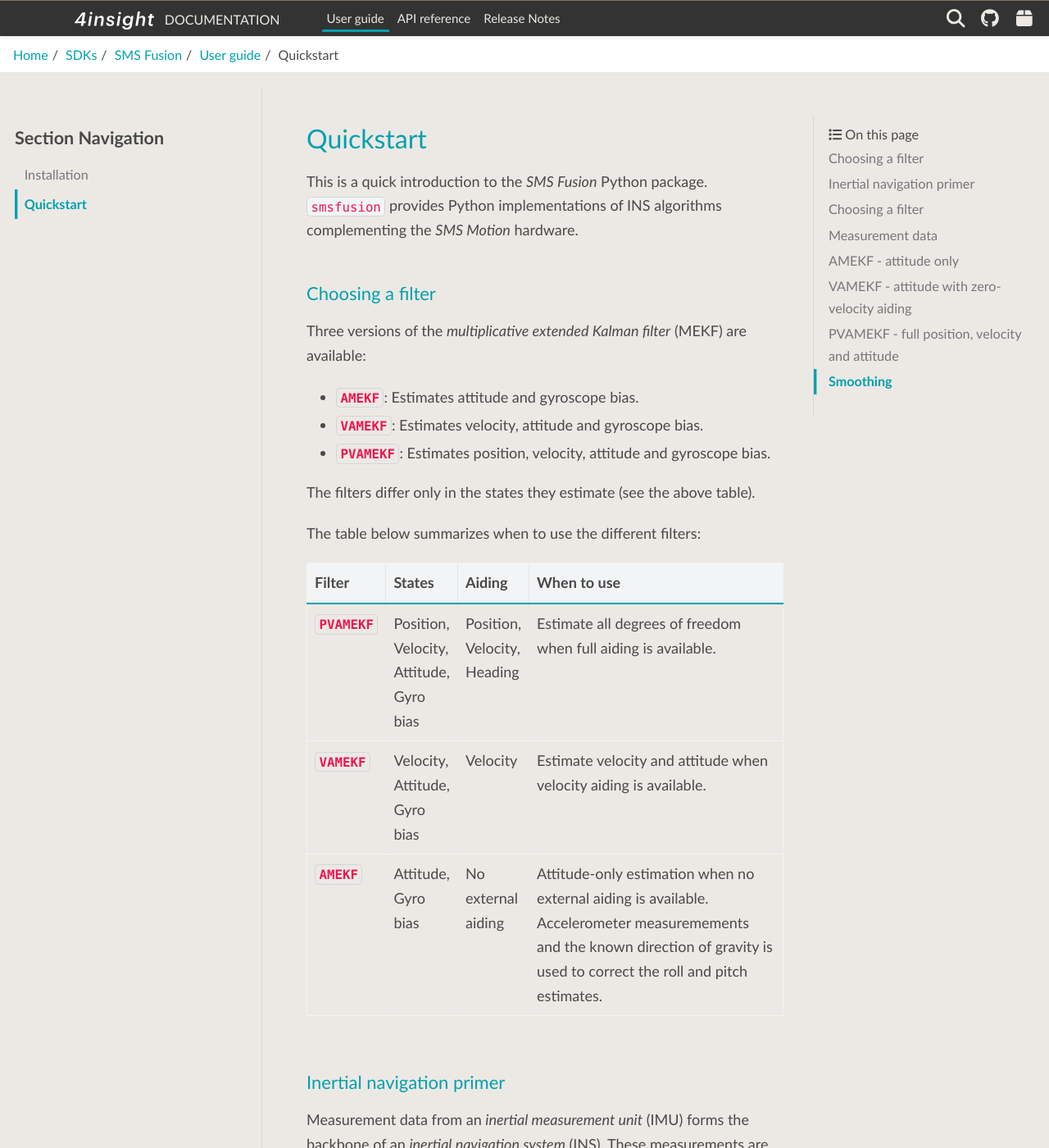
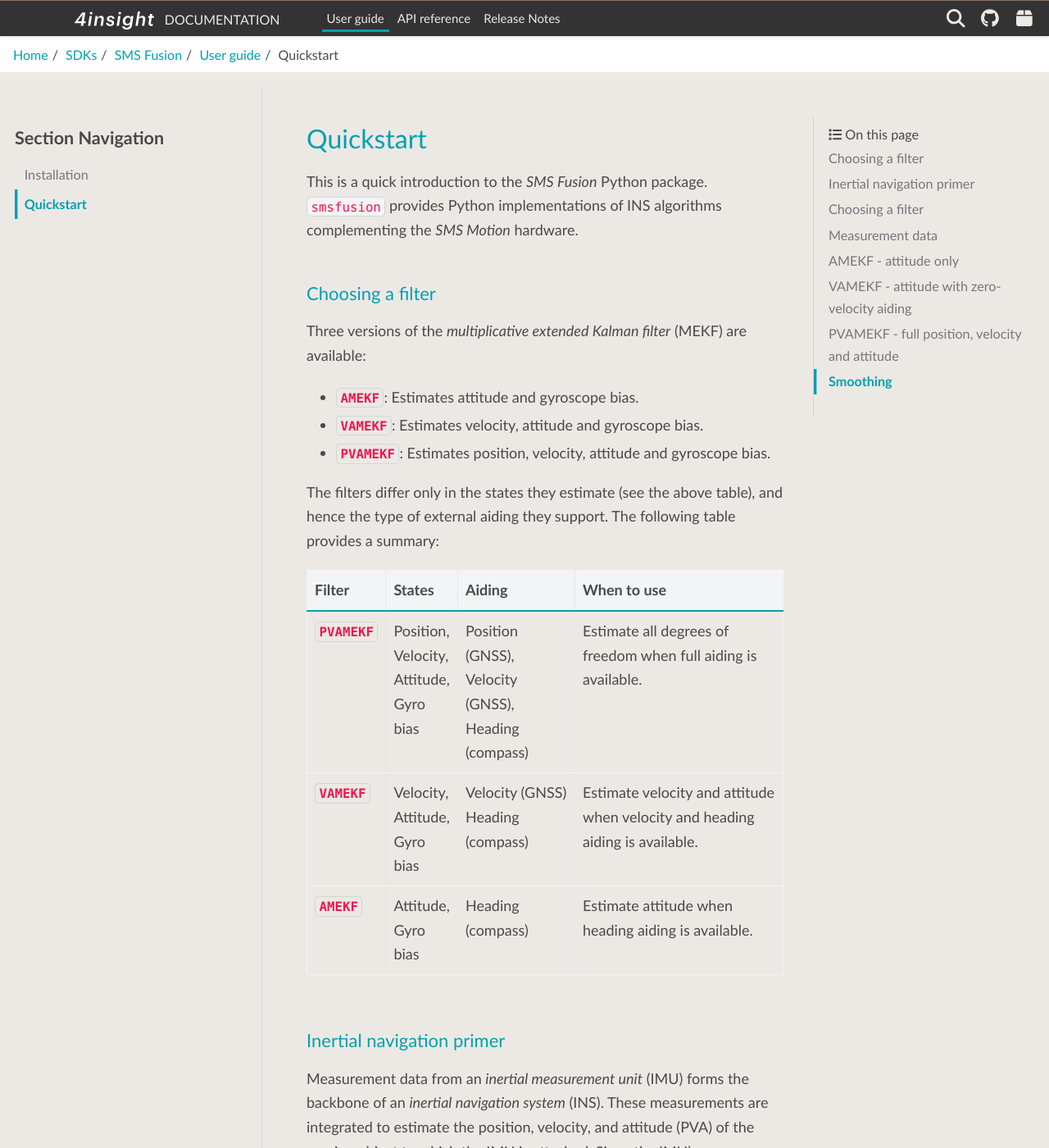
Before and after one commit to 4Subsea/smsfusion-python, a Sphinx documentation site: the page built from docs/user_guide/quickstart.rst, in a window 1280 px wide and 1400 px high. Shown: the whole window at 82% size. Built offline with Sphinx 7.4.7 and the PyData theme 0.15.4, drawn with Linux system fonts in a browser that asks for light colours.

Commit message:
some changes

```diff
--- a/docs/user_guide/quickstart.rst
+++ b/docs/user_guide/quickstart.rst
@@ -12,14 +12,13 @@
 - :class:`~smsfusion.VAMEKF`: Estimates velocity, attitude and gyroscope bias.
 - :class:`~smsfusion.PVAMEKF`: Estimates position, velocity, attitude and gyroscope bias.
 
-The filters differ only in the states they estimate (see the above table).
-
-The table below summarizes when to use the different filters:
+The filters differ only in the states they estimate (see the above table), and hence
+the type of external aiding they support. The following table provides a summary:
 
 
 .. list-table::
    :header-rows: 1
-   :widths: 15 15 15 55
+   :widths: 15 15 25 45
 
    * - Filter
      - States
@@ -30,23 +29,22 @@
        | Velocity,
        | Attitude,
        | Gyro bias
-     - | Position,
-       | Velocity,
-       | Heading
+     - | Position (GNSS),
+       | Velocity (GNSS),
+       | Heading (compass)
      - Estimate all degrees of freedom when full aiding is available.
    * - :class:`~smsfusion.VAMEKF`
      - | Velocity,
        | Attitude,
        | Gyro bias
-     - Velocity
-     - Estimate velocity and attitude when velocity aiding is available.
+     - | Velocity (GNSS)
+       | Heading (compass)
+     - Estimate velocity and attitude when velocity and heading aiding is available.
    * - :class:`~smsfusion.AMEKF`
      - | Attitude,
        | Gyro bias
-     - No external aiding
-     - Attitude-only estimation when no external aiding is available. Accelerometer
-       measuremements and the known direction of gravity is used to correct the
-       roll and pitch estimates.
+     - Heading (compass)
+     - Estimate attitude when heading aiding is available.
 
 
 Inertial navigation primer
```
